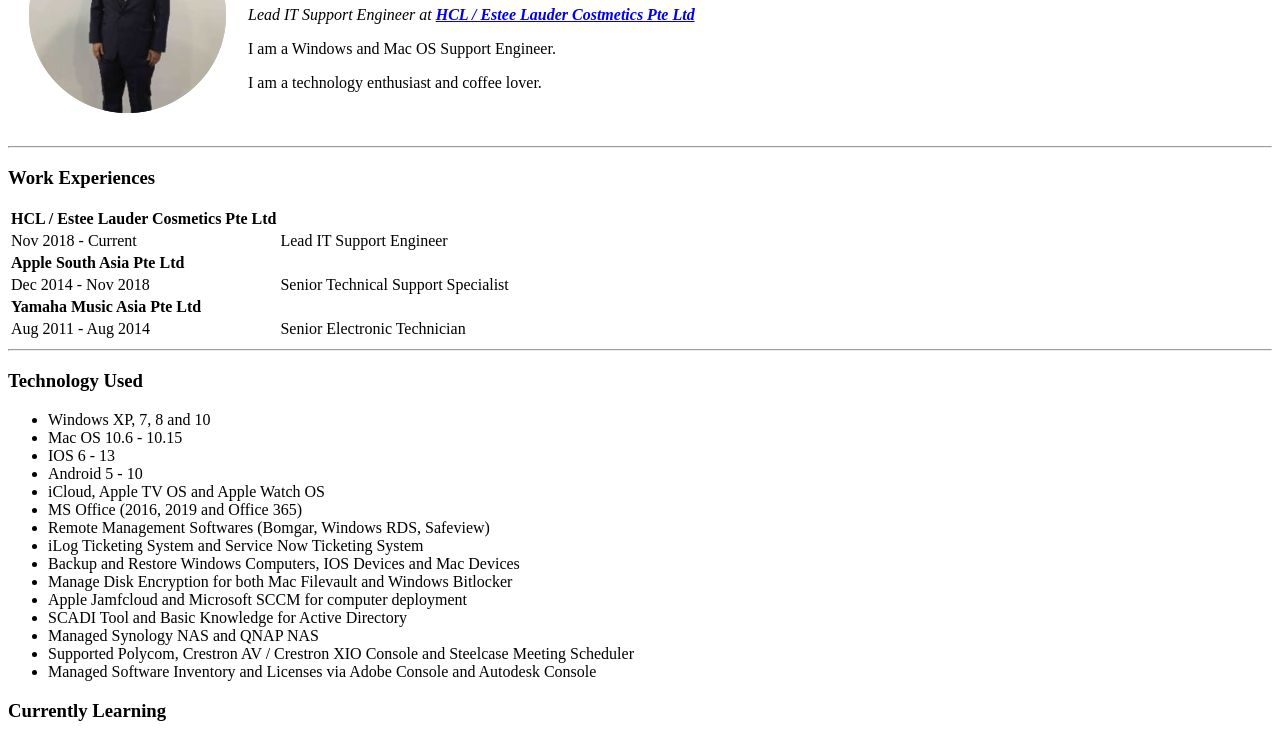
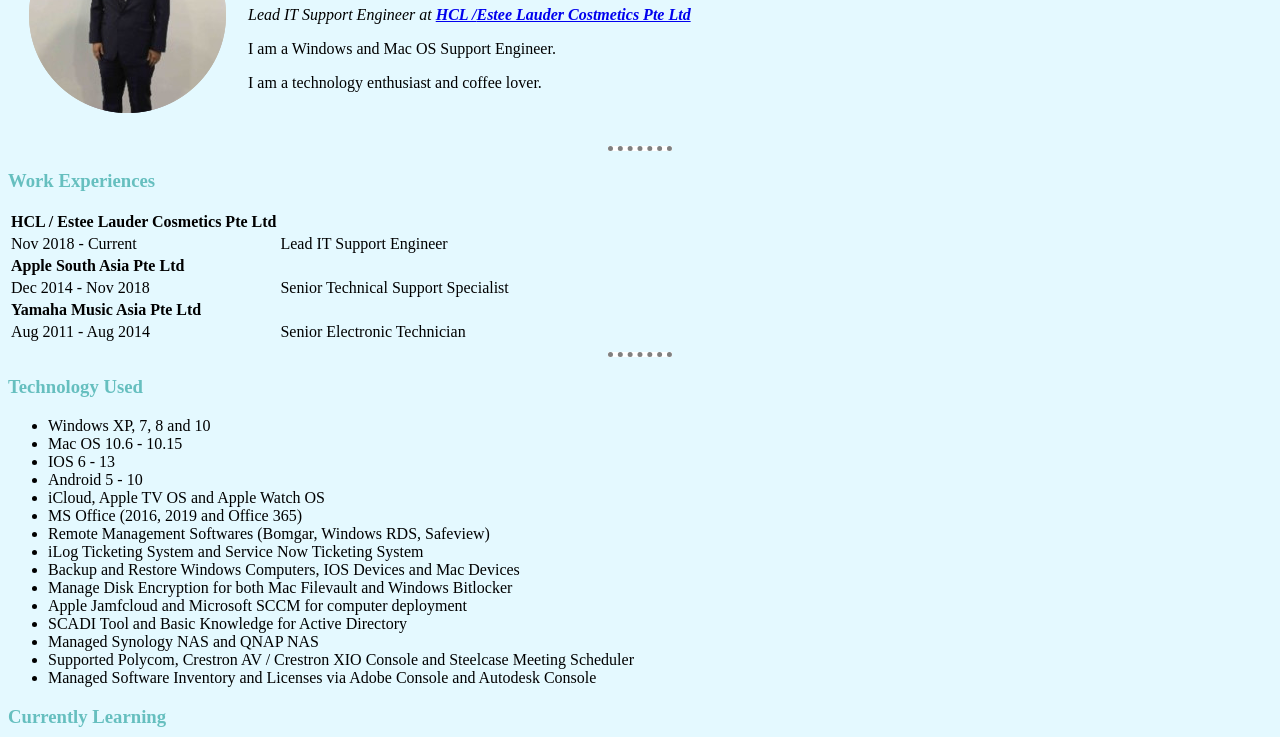
Before and after one commit to lim-peter/cv, a plain HTML site: page index.html in a window 1280 px wide. Shown: the part 112-849 px from the top of the page. Drawn offline with Linux system fonts and the light colour scheme.

Commit message:
CSS Created

```diff
--- /dev/null
+++ b/css/styles.css
@@ -0,0 +1,21 @@
+  body {
+    background-color: #e4f9ff;
+
+  }
+
+  hr {
+    background-color: white;
+    border-style: none;
+    border-top: dotted;
+    border-color: grey;
+    border-width: 5px;
+    width: 5%;
+  }
+
+  h1 {
+    color: #66bfbf
+  }
+
+  h3 {
+    color: #66bfbf
+  }
--- a/index.html
+++ b/index.html
@@ -4,6 +4,7 @@
 <head>
   <meta charset="utf-8">
   <title>Peter's Personal Site</title>
+  <link rel="stylesheet" href="css/styles.css">
 </head>
 
 <body>
@@ -11,7 +12,7 @@
     <td><img src="images/Peter.png" alt="Peter Profile Picture"></td>
     <td>
       <h1>Peter Lim</h1>
-      <p><em>Lead IT Support Engineer at <strong><a href="https://www.hcltech.com/">HCL / Estee Lauder Costmetics Pte Ltd</a></em></strong></p>
+      <p><em>Lead IT Support Engineer at <strong><a href="https://www.hcltech.com/">HCL /</a><a href="https://www.esteelauder.com.sg/">Estee Lauder Costmetics Pte Ltd</a></em></strong></p>
       <p>I am a Windows and Mac OS Support Engineer.</p>
       <p>I am a technology enthusiast and coffee lover.</p>
     </td>
```
Also changed, not shown: contact-me.html (+1 -0 lines).
